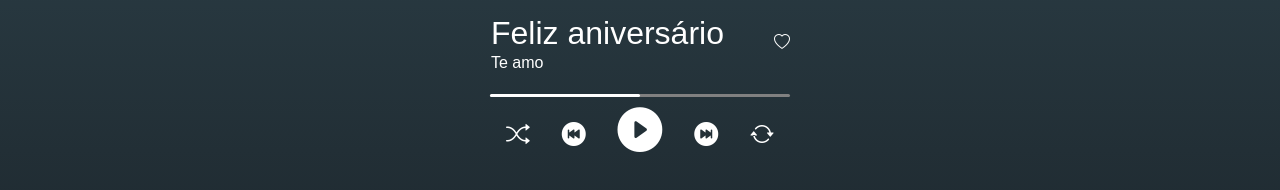
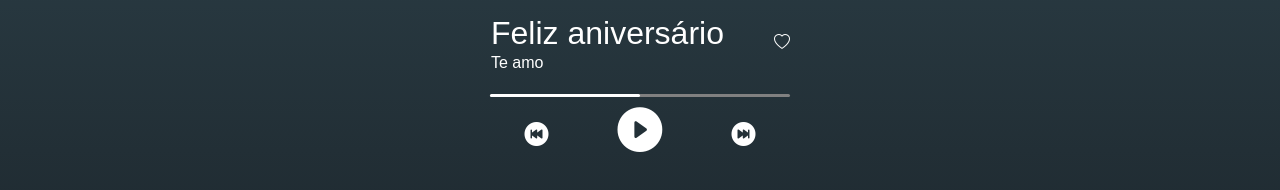
Before and after one commit to arthurdavidonis/feliz-niver-amor, a plain HTML site: page index.html in a window 1280 px wide. Shown: the part 520-710 px from the top of the page. Drawn offline with nearby package versions, Linux system fonts and the light colour scheme.

Commit message:
Update index.html

```diff
--- a/index.html
+++ b/index.html
@@ -121,11 +121,9 @@
             <div id="current-progress"></div>
         </div>
         <div  id="button-container">
-             <button class="btn" id="shuffle"><i class="bi bi-shuffle"></i></button>
              <button class="btn-navegate" id="previous"><i class="bi bi-skip-backward-circle-fill"></i></button>
              <button class="btn-play" id="play"><i class="bi bi-play-circle-fill"></i></button>
              <button class="btn-navegate" id="next"><i class="bi bi-skip-forward-circle-fill"></i></button>
-             <button class="btn" id="repeat"><i class="bi bi-arrow-repeat"></i></button>
         </div>
     </div>
 
```
